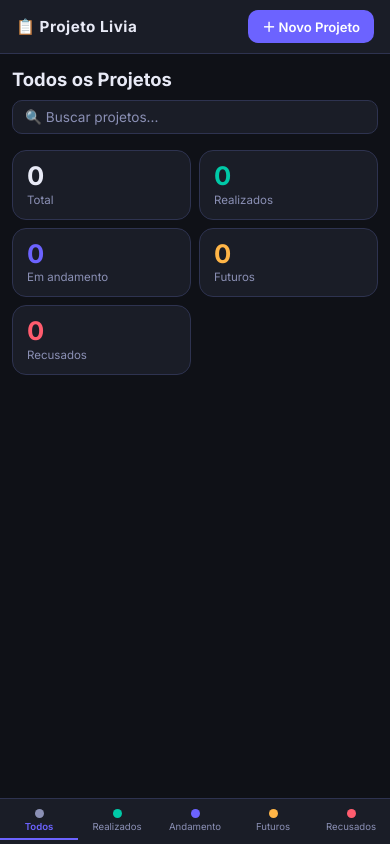
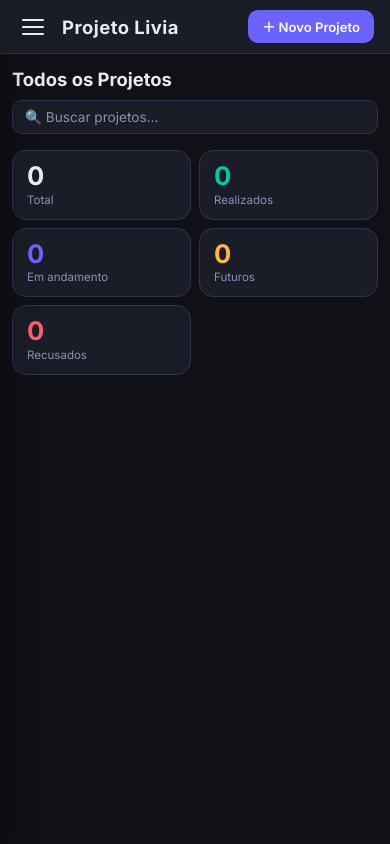
Before and after one commit to Aguiar560/Projetos-Livia, a website: page public/index.html in a window 390 px wide. Drawn offline with Linux system fonts and the light colour scheme; no server answers.

Commit message:
feat: menu hamburguer com sidebar deslizante no mobile

```diff
--- a/public/app.js
+++ b/public/app.js
@@ -1,3 +1,23 @@
+// ── Hamburger Menu ────────────────────────────────────────────────────────────
+function toggleSidebar() {
+  const sidebar = document.querySelector('.sidebar');
+  const overlay = document.getElementById('sidebarOverlay');
+  const btn = document.getElementById('hamburgerBtn');
+  const isOpen = sidebar.classList.contains('open');
+  if (isOpen) {
+    closeSidebar();
+  } else {
+    sidebar.classList.add('open');
+    overlay.classList.add('open');
+    btn.classList.add('open');
+  }
+}
+function closeSidebar() {
+  document.querySelector('.sidebar').classList.remove('open');
+  document.getElementById('sidebarOverlay').classList.remove('open');
+  document.getElementById('hamburgerBtn').classList.remove('open');
+}
+
 // ── Currency helper ───────────────────────────────────────────────────────────
 const CURRENCY_MAP = {
   BRL: { locale: 'pt-BR', code: 'BRL', symbol: 'R$' },
--- a/public/index.html
+++ b/public/index.html
@@ -238,52 +238,41 @@
     .toast.success{border-color:var(--realizado);color:var(--realizado)}
     .toast.error{border-color:var(--danger);color:var(--danger)}
 
+    /* Hamburguer */
+    .hamburger{display:none;flex-direction:column;justify-content:center;gap:5px;background:transparent;border:none;cursor:pointer;padding:6px;border-radius:8px;transition:background .15s}
+    .hamburger:hover{background:var(--surface2)}
+    .hamburger span{display:block;width:22px;height:2px;background:var(--text);border-radius:2px;transition:all .25s}
+    .hamburger.open span:nth-child(1){transform:translateY(7px) rotate(45deg)}
+    .hamburger.open span:nth-child(2){opacity:0}
+    .hamburger.open span:nth-child(3){transform:translateY(-7px) rotate(-45deg)}
+
+    /* Overlay */
+    .sidebar-overlay{display:none;position:fixed;inset:0;background:rgba(0,0,0,.5);z-index:149;backdrop-filter:blur(2px)}
+
     /* ===== MOBILE RESPONSIVE ===== */
     @media(max-width:768px){
       /* Topbar */
       .topbar{padding:0 16px;height:54px}
-      .topbar-title{font-size:.95rem}
       .topbar-title span{display:none}
       .topbar .btn{padding:7px 14px;font-size:.82rem}
+      .hamburger{display:flex}
 
-      /* Sidebar vira bottom nav */
+      /* Sidebar — drawer da esquerda */
       .sidebar{
-        display:flex;flex-direction:row;flex-wrap:nowrap;
-        width:100%;height:auto;
-        position:fixed;bottom:0;left:0;right:0;top:auto;
-        border-right:none;border-top:1px solid var(--border);
-        padding:4px 0;gap:0;
-        z-index:100;
-        background:var(--surface);
+        position:fixed;top:54px;left:0;bottom:0;
+        width:240px;height:auto;
+        transform:translateX(-100%);
+        transition:transform .28s cubic-bezier(.4,0,.2,1);
+        z-index:150;
+        box-shadow:4px 0 24px rgba(0,0,0,.5);
+        padding:20px 12px;
+        overflow-y:auto;
       }
-      .sidebar-label{display:none}
-      .sidebar-btn{
-        flex:1;
-        flex-direction:column;align-items:center;justify-content:center;
-        padding:6px 4px;font-size:.6rem;gap:3px;
-        border-radius:0;
-        min-width:0;
-        border-bottom:2px solid transparent;
-      }
-      .sidebar-btn.active{
-        background:transparent;
-        border-bottom:2px solid var(--accent);
-        color:var(--accent);
-      }
-      .sidebar-btn .sidebar-count{display:none}
-      .sidebar-dot{width:9px;height:9px}
-
-      /* Textos curtos no mobile via CSS */
-      .sidebar-btn[data-filter=""] .sidebar-text::after{content:"Todos"}
-      .sidebar-btn[data-filter="realizado"] .sidebar-text::after{content:"Realizados"}
-      .sidebar-btn[data-filter="em andamento"] .sidebar-text::after{content:"Andamento"}
-      .sidebar-btn[data-filter="futuro"] .sidebar-text::after{content:"Futuros"}
-      .sidebar-btn[data-filter="recusado"] .sidebar-text::after{content:"Recusados"}
-      .sidebar-btn .sidebar-text{font-size:0}
-      .sidebar-btn .sidebar-text::after{font-size:.6rem}
+      .sidebar.open{transform:translateX(0)}
+      .sidebar-overlay.open{display:block}
 
       /* Main */
-      .main{padding:14px 12px;padding-bottom:80px}
+      .main{padding:14px 12px}
       .main-header{margin-bottom:16px;gap:10px}
       .main-header h1{font-size:1.15rem}
       .search-wrap{max-width:100%;width:100%}
@@ -320,7 +309,7 @@
       .detail-fields{grid-template-columns:1fr 1fr;gap:8px 12px}
       .detail-back{margin-bottom:16px;padding:7px 14px;font-size:.82rem}
 
-      /* Institutions table */
+      /* Institutions */
       .inst-table th:nth-child(3),.inst-table td:nth-child(3){display:none}
       .inst-table td,.inst-table th{padding:6px 6px;font-size:.78rem}
       .inline-add-bar{flex-wrap:wrap}
@@ -332,12 +321,7 @@
       .phase-actions{flex-wrap:wrap}
 
       /* Toast */
-      .toast{bottom:80px;right:12px;left:12px;text-align:center}
-    }
-
-    @media(max-width:380px){
-      .stats{grid-template-columns:repeat(2,1fr)}
-      .sidebar-btn{min-width:50px;padding:5px 6px;font-size:.6rem}
+      .toast{bottom:20px;right:12px;left:12px;text-align:center}
     }
   </style>
 </head>
@@ -345,31 +329,39 @@
 
 <!-- TOPBAR -->
 <div class="topbar">
-  <div class="topbar-title">
-    📋 Projeto Livia <span>Sistema de Projetos</span>
+  <div style="display:flex;align-items:center;gap:12px">
+    <button class="hamburger" id="hamburgerBtn" onclick="toggleSidebar()">
+      <span></span><span></span><span></span>
+    </button>
+    <div class="topbar-title">
+      Projeto Livia <span>Sistema de Projetos</span>
+    </div>
   </div>
   <button class="btn btn-primary" onclick="openModal()">＋ Novo Projeto</button>
 </div>
+
+<!-- Overlay mobile -->
+<div class="sidebar-overlay" id="sidebarOverlay" onclick="closeSidebar()"></div>
 
 <!-- LAYOUT -->
 <div class="layout">
   <!-- SIDEBAR -->
   <aside class="sidebar">
     <div class="sidebar-label">Filtrar por status</div>
-    <button class="sidebar-btn active" data-filter="" onclick="setFilter(this,'')">
-      <span class="sidebar-dot dot-all"></span> <span class="sidebar-text">Todos</span> <span class="sidebar-count" id="cnt-all">0</span>
+    <button class="sidebar-btn active" data-filter="" onclick="setFilter(this,'');closeSidebar()">
+      <span class="sidebar-dot dot-all"></span> Todos <span class="sidebar-count" id="cnt-all">0</span>
     </button>
-    <button class="sidebar-btn" data-filter="realizado" onclick="setFilter(this,'realizado')">
-      <span class="sidebar-dot dot-realizado"></span> <span class="sidebar-text">Realizados</span> <span class="sidebar-count" id="cnt-realizado">0</span>
+    <button class="sidebar-btn" data-filter="realizado" onclick="setFilter(this,'realizado');closeSidebar()">
+      <span class="sidebar-dot dot-realizado"></span> Realizados <span class="sidebar-count" id="cnt-realizado">0</span>
     </button>
-    <button class="sidebar-btn" data-filter="em andamento" onclick="setFilter(this,'em andamento')">
-      <span class="sidebar-dot dot-andamento"></span> <span class="sidebar-text">Em andamento</span> <span class="sidebar-count" id="cnt-andamento">0</span>
+    <button class="sidebar-btn" data-filter="em andamento" onclick="setFilter(this,'em andamento');closeSidebar()">
+      <span class="sidebar-dot dot-andamento"></span> Em andamento <span class="sidebar-count" id="cnt-andamento">0</span>
     </button>
-    <button class="sidebar-btn" data-filter="futuro" onclick="setFilter(this,'futuro')">
-      <span class="sidebar-dot dot-futuro"></span> <span class="sidebar-text">Futuros</span> <span class="sidebar-count" id="cnt-futuro">0</span>
+    <button class="sidebar-btn" data-filter="futuro" onclick="setFilter(this,'futuro');closeSidebar()">
+      <span class="sidebar-dot dot-futuro"></span> Futuros <span class="sidebar-count" id="cnt-futuro">0</span>
     </button>
-    <button class="sidebar-btn" data-filter="recusado" onclick="setFilter(this,'recusado')">
-      <span class="sidebar-dot dot-recusado"></span> <span class="sidebar-text">Recusados</span> <span class="sidebar-count" id="cnt-recusado">0</span>
+    <button class="sidebar-btn" data-filter="recusado" onclick="setFilter(this,'recusado');closeSidebar()">
+      <span class="sidebar-dot dot-recusado"></span> Recusados <span class="sidebar-count" id="cnt-recusado">0</span>
     </button>
   </aside>
 
```
